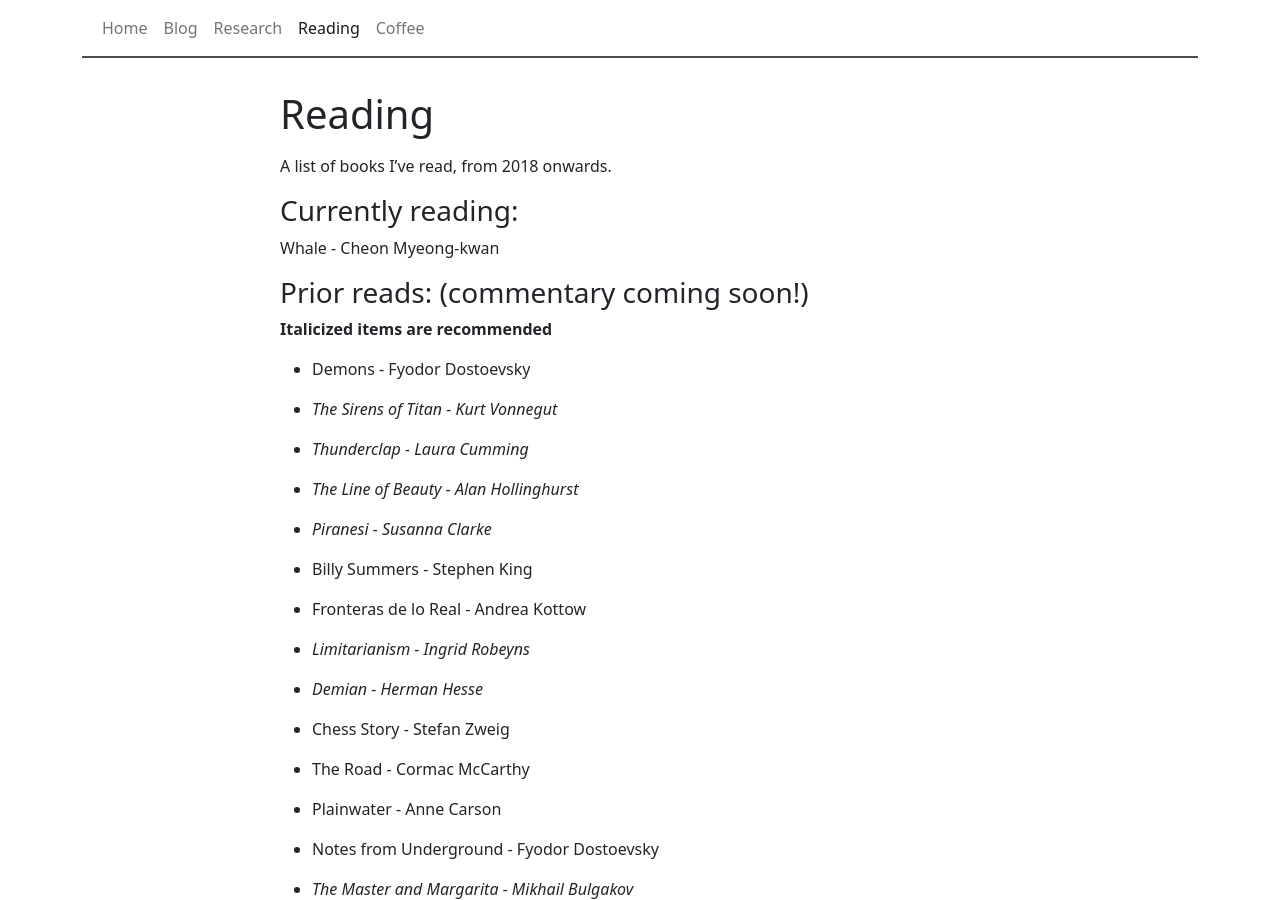
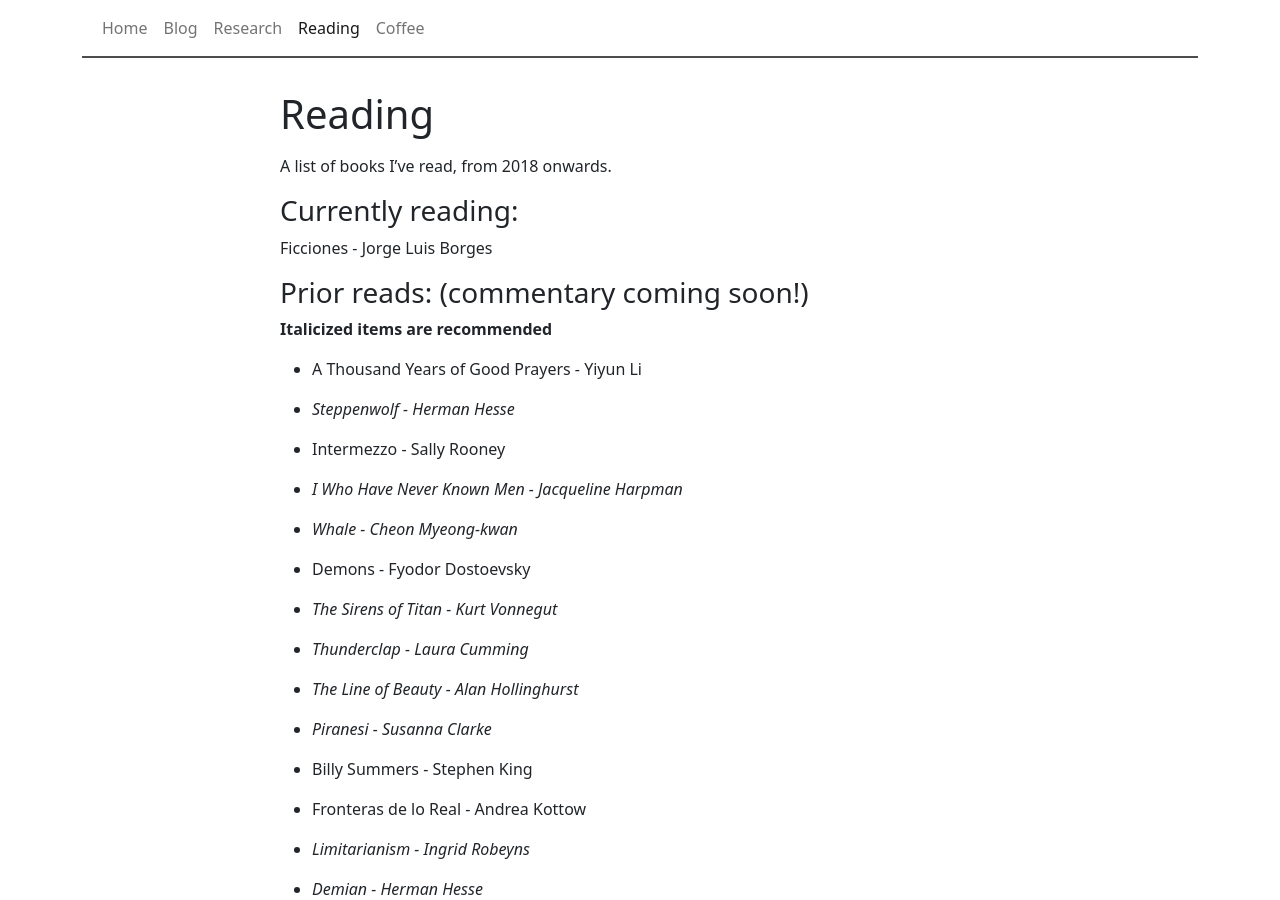
Before and after one commit to craigxchen/craigxchen.github.io, a Jekyll site: the page built from reading.md, in a window 1280 px wide and 900 px high. Built offline with Jekyll 4.4.1, drawn with Linux system fonts in a browser that asks for light colours.

Commit message:
updated reading

```diff
--- a/reading.md
+++ b/reading.md
@@ -7,11 +7,21 @@ permalink: /reading/
 A list of books I've read, from 2018 onwards.
 
 ### Currently reading:
-Whale - Cheon Myeong-kwan
+Ficciones - Jorge Luis Borges
 
 ### Prior reads: (commentary coming soon!)
 **Italicized items are recommended**
 <BR>
+- A Thousand Years of Good Prayers - Yiyun Li
+
+- *Steppenwolf - Herman Hesse*
+
+- Intermezzo - Sally Rooney
+
+- *I Who Have Never Known Men - Jacqueline Harpman*
+
+- *Whale - Cheon Myeong-kwan*
+
 - Demons - Fyodor Dostoevsky
 
 - *The Sirens of Titan - Kurt Vonnegut*
```
